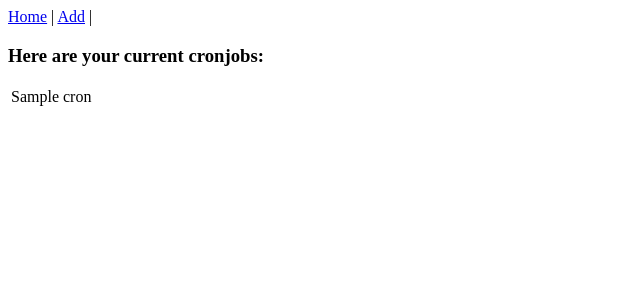
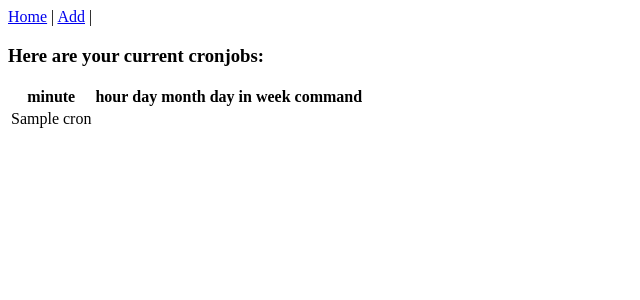
Before and after one commit to nshelly/scripts-cron, a Django app: template templates/cronPony/manage.html in a window 1280 px wide. Shown: the top 300 px of the page, without its empty margins (0-640 px from the left). Run offline with Django 3.2, Linux system fonts and the light colour scheme; the template is opened without the code that fills it: most values are stand-ins (such as "Sample title", 1, 10 or a date in 2020).

Commit message:
Pulling crontab command in manage.html

```diff
--- a/templates/cronPony/manage.html
+++ b/templates/cronPony/manage.html
@@ -4,9 +4,17 @@
 
 <h3> Here are your current cronjobs: </h3>
 <table>
+    <th>minute</th>
+    <th>hour</th>
+    <th>day</th>
+    <th>month</th>
+    <th>day in week</th>
+    <th>command</th>
     {% for c in cron_list %}
     <tr>
-        <td>{{ c }}</td>
+        {% for a in c %}
+            <td>{{ a }}</td>
+        {% endfor %}
     </tr>
     {% endfor %}
 <table>
```
Also changed, not shown: views.py (+6 -1 lines).
